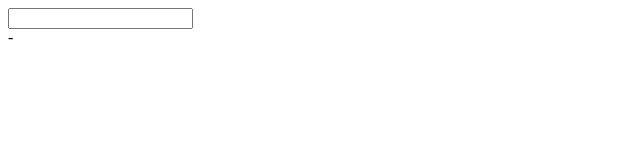
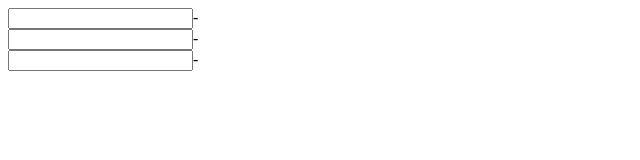
Before and after one commit to SebastianMestre/cpp-repl, a plain HTML site: page index.html in a window 1280 px wide. Shown: the whole page, without its empty margins (0-640 px from the left). Drawn offline with Linux system fonts and the light colour scheme.

Commit message:
add basic multi-line evaluation

```diff
--- a/index.html
+++ b/index.html
@@ -1,6 +1,4 @@
-<input id=codess type=text>
-<br>
-<span id=codessresult>-</span>
+<body>
 <script src=ast.js></script>
 <script src=parser.js></script>
 <script src=interpreter.js></script>
--- a/main.js
+++ b/main.js
@@ -1,12 +1,37 @@
 
-const env = new Map;
-env.set('x', Value.Vector());
+const inputs = [];
 
-document.getElementById('codess').addEventListener('input', evt => {
-	const ast = parse(evt.target.value);
-	console.log(ast);
-	const value = eval_expr(env, ast);
-	console.log(value);
+function add_input() {
+	const div = document.createElement('div');
+	const input = document.createElement('input');
+	const label = document.createElement('span');
+	label.innerHTML = '-';
+	div.appendChild(input);
+	div.appendChild(label);
+	inputs.push({input, label});
+	input.addEventListener('input', evt => { compute() });
+	document.body.appendChild(div);
+}
+
+function compute() {
+
+	const env = new Map;
+
+	env.set('x', Value.Vector());
+
 	console.log(env);
-	document.getElementById('codessresult').innerHTML = show(value);
-});
+
+	for (const {input, label} of inputs) {
+		const ast = parse(input.value);
+		console.log(ast);
+		const value = eval_expr(env, ast);
+		console.log(value);
+		console.log(env);
+		label.innerHTML = show(value);
+	}
+
+}
+
+add_input();
+add_input();
+add_input();
```
